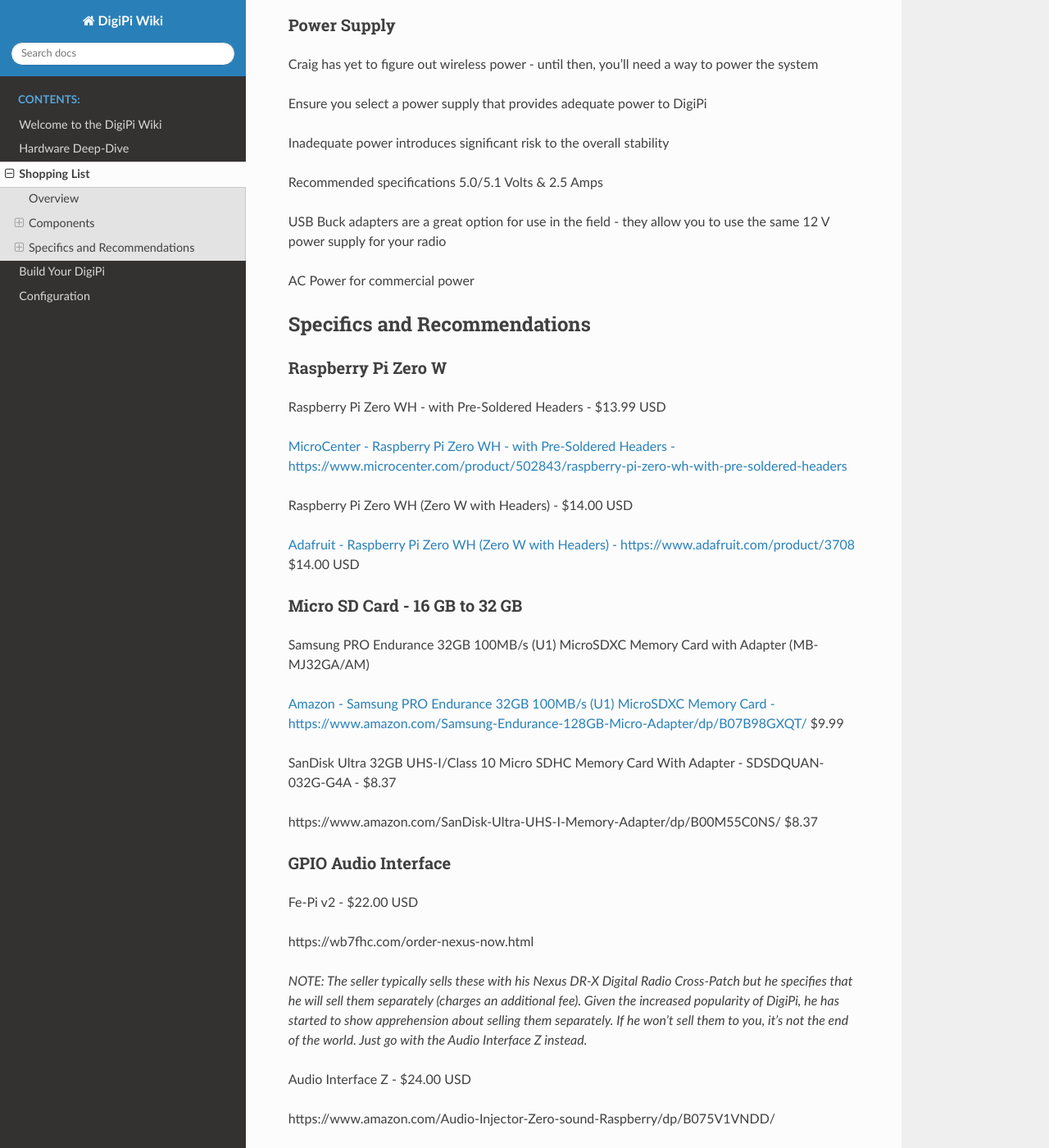
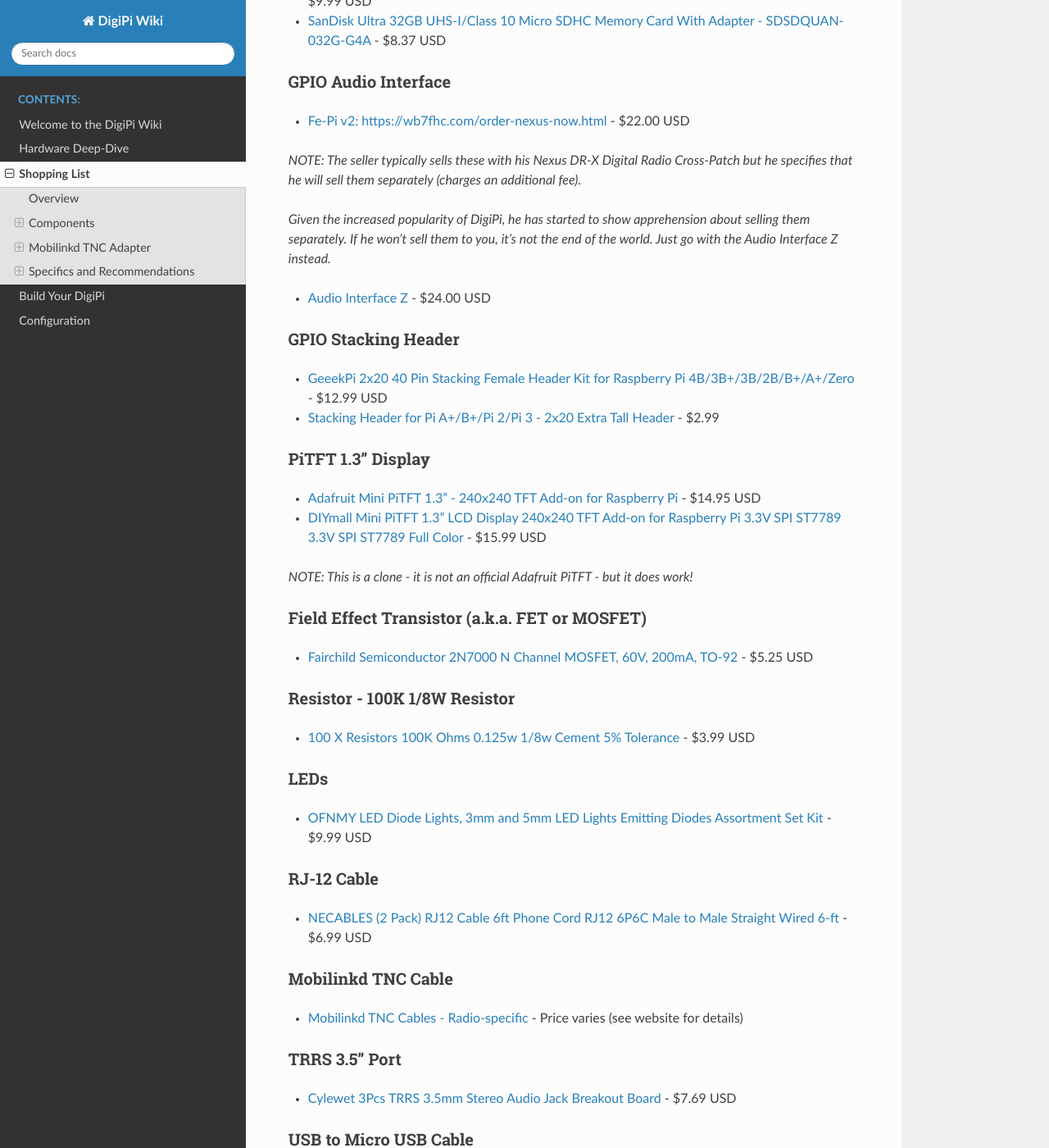
Before and after one commit to W4JEW/digipi-wiki, a Sphinx documentation site: the page built from source/shopping-list.md, in a window 1280 px wide and 1400 px high, scrolled down 3641 px. Shown: the whole window at 82% size. Built offline with Sphinx 7.4.7 and the Read the Docs theme 2.0.0, drawn with Linux system fonts in a browser that asks for light colours; some of the changed text lies outside the part shown.

```diff
--- a/source/shopping-list.md
+++ b/source/shopping-list.md
@@ -4,49 +4,35 @@
 
 If you are interested in building a DigiPi, it will require that you purchase several different components.
 
-
-
 NOTE: *Save yourself a lot of time and headaches - please use the supported hardware. Do not make substitutions unless otherwise specified. If you do not see that it is safe to substitute, then it isn't. Stick with what's listed.*
-
-
 
 The type of radio you intend to use can have a significant impact on the components that are required.
 
-
-
 Your radio will likely fall into one of three categories:
 
-- Supports CAT Control and Audio via USB
-- Supports CAT Control via USB but not Audio via USB
-- Does NOT support CAT Control or Audio via USB
-
-
+1. Supports CAT Control and Audio via USB
+2. Supports CAT Control via USB but not Audio via USB
+3. Does NOT support CAT Control or Audio via USB
 
 ## Components
 
-
-
 ### Raspberry Pi Zero W
 
-The brains and brawn of the operation - yes it does need to be a Zero W (ideally with pre-soldered headers)
+- The brains and brawn of the operation - yes it does need to be a Zero W (ideally with pre-soldered headers)
 
-*Craig specifically states the Raspberry Pi 3B/3B+/4 will NOT work with DigiPi*
-
-
+- *Craig specifically states the Raspberry Pi 3B/3B+/4 will NOT work with DigiPi*
 
 ### Micro SD Card - 16 GB to 32 GB
 
 You can safely buy a larger Micro SD Card, but 16 GB is more than sufficient
 
-Don't go the inexpensive route here! Buy a reputable brand.
+*Don't go the inexpensive route here! Buy a reputable brand.*
 
-Samsung Endurance are meant for use in demanding environments and are an excellent option!
+- Samsung Endurance are meant for use in demanding environments and are an excellent option!
 
-SanDisk Ultra or Extreme are also excellent options
+- SanDisk Ultra or Extreme are also excellent options
 
-Anything else...your mileage may vary
-
-
+- *Anything else - your mileage may vary! I have spoken!*
 
 ### GPIO Audio Interface
 
@@ -54,109 +40,89 @@ Anything else...your mileage may vary
 
 Two models have been tested:
 
-Fe-Pi v2
+- Fe-Pi v2
 
-Audio Interface Z
+- Audio Interface Z
 
-Testing has proven that GPIO-based audio interfaces yield superior results to the inexpensive USB sound card dongles
+- Testing has proven that GPIO-based audio interfaces yield superior results to the inexpensive USB sound card dongles
 
-USB sound card dongles may have similar chipsets, but vary dramatically in terms of build quality and adherence to specifications, hence why it we strongly encourage you to avoid using them
+- USB sound card dongles may have similar chipsets, but vary dramatically in terms of build quality and adherence to specifications, hence why it we strongly encourage you to avoid using them
 
-USB audio natively built into radios are an exception to this - they are very high quality and are not known exhibit the timing issues
-
-
+- USB audio natively built into radios are an exception to this - they are very high quality and are not known exhibit the timing issues
 
 ### GPIO Stacking Header
 
-*OPTIONAL if your radio includes integrated audio*
+- *OPTIONAL if your radio includes integrated audio*
 
-*MANDATORY if you need the GPIO audio interface*
+- *MANDATORY if you need the GPIO audio interface*
 
-Solder to the GPIO audio interface
+- Solder to the GPIO audio interface
 
-The supported GPIO audio interfaces do not include headers - they must be added
+- The supported GPIO audio interfaces do not include headers - they must be added
 
-This provides connectivity to the Raspberry Pi Zero W and display
+- This provides connectivity to the Raspberry Pi Zero W and display
 
-Select a straight-through model (not angled) that has a 40-pin female connector on one side and 40-pin male connector on the other end
-
-
+- Select a straight-through model (not angled) that has a 40-pin female connector on one side and 40-pin male connector on the other end
 
 ### PiTFT 1.3" Display
 
-Driven by Direwatch https://github.com/craigerl/direwatch written by none other than Craig - KM6LYW
+- Driven by  [Direwatch](https://github.com/craigerl/direwatch) written by none other than Craig - KM6LYW!
 
-Displays Direwolf/APRS/Packet activity on an Adafruit PiTFT display
+- Displays Direwolf/APRS/Packet activity on an Adafruit PiTFT display
 
-Default configuration is for the PiTFT 1.3" display (240x240 - ST7789)
+- Default configuration is for the PiTFT 1.3" display (240x240 - ST7789)
 
-Is also known to work with the Adafruit Mini-PiTFT Display (135x240)
-
-
+- Direwatch also known to work with the Adafruit Mini-PiTFT Display (135x240) but the smaller display isn't very practical
 
 ### Field Effect Transistor (a.k.a. FET or MOSFET)
 
-MANDATORY if your radio does not support CAT control via USB
+- MANDATORY if your radio does not support CAT control via USB
 
-Used to PTT your radio
+- Used to PTT your radio
 
-Don't be intimidated by the name - as Craig says "Don't let the name fool you - it's just a switch"
-
-
+- Don't be intimidated by the name - as Craig says *"Don't let the name fool you - it's just a switch"*
 
 ### Resistor - 100K 1/8W Resistor
 
-MANDATORY if your radio does not support CAT control via USB
+- *MANDATORY* if your radio does not support CAT control via USB
 
-Also used to PTT your radio
-
-
+- Also used to PTT your radio
 
 ### LEDs
 
 *OPTIONAL but very nice to have*
 
-Provide visual indication of PTT activity and Bluetooth status
+- Provide visual indication of PTT activity and Bluetooth status
 
-Recommended colors Red (1x) Green (1x) Blue (1x)
-
-
+- Recommended colors Red (1x) Green (1x) Blue (1x)
 
 ### RJ-12 Cable
 
-*MANDATORY if your radio does not support CAT control via USB*
+- *MANDATORY if your radio does not support CAT control via USB*
 
-Provides connectivity between DigiPi and your radio - ferrites recommended
+- Provides connectivity between DigiPi and your radio - ferrites recommended
 
-There's an alternative solution - see below
+- There's an alternative solution - see below
 
+## Mobilinkd TNC Adapter
 
+- *ALTERNATIVE to RJ-12 Cable*
 
-### Mobilinkd TNC Adapter
+- These are a great option as they allow you to use different radios interchangeably
 
-*ALTERNATIVE to RJ-12 Cable*
-
-These are a great option as they allow you to use different radios interchangeably
-
-Simply purchase the Mobilinkd cable(s) for your radio directly from Mobilinkd http://www.mobilinkd.com/
-
-
+- Simply purchase the Mobilinkd cable(s) for your radio directly from Mobilinkd `http://www.mobilinkd.com/`
 
 ### TRRS 3.5" Port
 
-MANDATORY if you opt for the Mobilinkd TNC cable
+- *MANDATORY* if you opt for the Mobilinkd TNC cable
 
-Provides physical connectivity to the Raspberry Pi Zero W and GPIO audio interface
-
-
+- Provides physical connectivity to the Raspberry Pi Zero W and GPIO audio interface
 
 ### USB to Micro USB Cable
 
 *MANDATORY if your radio does supports CAT Control and Audio via USB*
 
 You already knew this, right?
-
-
 
 ### Micro USB On-the-Go Hub
 
@@ -166,138 +132,96 @@ Just because it has a USB to Micro-USB adapter does not mean it will work
 
 It **MUST** be USB OTG, otherwise, it will not work with a Raspberry Pi Zero
 
-
-
 ### Power Supply
 
-Craig has yet to figure out wireless power - until then, you'll need a way to power the system
+Craig has yet to figure out wireless power - until then, you'll need a way to power the system.
 
-Ensure you select a power supply that provides adequate power to DigiPi
+- Ensure you select a power supply that provides *adequate* power to DigiPi.
 
-Inadequate power introduces significant risk to the overall stability
+- *Inadequate power introduces significant risk to the overall stability - you have been warned!*
 
-Recommended specifications 5.0/5.1 Volts & 2.5 Amps
+- Recommended specifications 5.0/5.1 Volts & 2.5 Amps
 
-USB Buck adapters are a great option for use in the field - they allow you to use the same 12 V power supply for your radio
+- USB Buck adapters are a great option for use in the field - they allow you to use the same 12 V power supply for your radio
 
-AC Power for commercial power
-
-
+- AC Power for commercial power
 
 ## Specifics and Recommendations
 
-
-
 ### Raspberry Pi Zero W
 
-Raspberry Pi Zero WH - with Pre-Soldered Headers - $13.99 USD
+- [MicroCenter - Raspberry Pi Zero WH - with Pre-Soldered Headers](https://www.microcenter.com/product/502843/raspberry-pi-zero-wh-with-pre-soldered-headers) - $13.99 USD
 
-[MicroCenter - Raspberry Pi Zero WH - with Pre-Soldered Headers - https://www.microcenter.com/product/502843/raspberry-pi-zero-wh-with-pre-soldered-headers](https://www.microcenter.com/product/502843/raspberry-pi-zero-wh-with-pre-soldered-headers)
-
-Raspberry Pi Zero WH (Zero W with Headers) - $14.00 USD
-
-[Adafruit - Raspberry Pi Zero WH (Zero W with Headers) - https://www.adafruit.com/product/3708](https://www.adafruit.com/product/3708) $14.00 USD
+- [Adafruit - Raspberry Pi Zero WH (Zero W with Headers)](https://www.adafruit.com/product/3708) - $14.00 USD
 
 ### Micro SD Card - 16 GB to 32 GB
 
-Samsung PRO Endurance 32GB 100MB/s (U1) MicroSDXC Memory Card with Adapter (MB-MJ32GA/AM)
+- [Samsung PRO Endurance 32GB 100MB/s (U1) MicroSDXC Memory Card - (MB-MJ32GA/AM)](https://www.amazon.com/Samsung-Endurance-128GB-Micro-Adapter/dp/B07B98GXQT/) - $9.99 USD
 
-[Amazon - Samsung PRO Endurance 32GB 100MB/s (U1) MicroSDXC Memory Card - https://www.amazon.com/Samsung-Endurance-128GB-Micro-Adapter/dp/B07B98GXQT/](https://www.amazon.com/Samsung-Endurance-128GB-Micro-Adapter/dp/B07B98GXQT/) $9.99
-
-SanDisk Ultra 32GB UHS-I/Class 10 Micro SDHC Memory Card With Adapter - SDSDQUAN-032G-G4A - $8.37
-
-https://www.amazon.com/SanDisk-Ultra-UHS-I-Memory-Adapter/dp/B00M55C0NS/ $8.37
+- [SanDisk Ultra 32GB UHS-I/Class 10 Micro SDHC Memory Card With Adapter - SDSDQUAN-032G-G4A](https://www.amazon.com/SanDisk-Ultra-UHS-I-Memory-Adapter/dp/B00M55C0NS/) - $8.37 USD
 
 ### GPIO Audio Interface
 
-Fe-Pi v2 - $22.00 USD
+- [Fe-Pi v2: https://wb7fhc.com/order-nexus-now.html](https://wb7fhc.com/order-nexus-now.html) - $22.00 USD
 
-https://wb7fhc.com/order-nexus-now.html
+*NOTE: The seller typically sells these with his Nexus DR-X Digital Radio Cross-Patch but he specifies that he will sell them separately (charges an additional fee).*
 
-*NOTE: The seller typically sells these with his Nexus DR-X Digital Radio Cross-Patch but he specifies that he will sell them separately (charges an additional fee). Given the increased popularity of DigiPi, he has started to show apprehension about selling them separately. If he won't sell them to you, it's not the end of the world. Just go with the Audio Interface Z instead.*
+*Given the increased popularity of DigiPi, he has started to show apprehension about selling them separately. If he won't sell them to you, it's not the end of the world. Just go with the Audio Interface Z instead.*
 
-Audio Interface Z - $24.00 USD
-
-https://www.amazon.com/Audio-Injector-Zero-sound-Raspberry/dp/B075V1VNDD/
+- [Audio Interface Z](https://www.amazon.com/Audio-Injector-Zero-sound-Raspberry/dp/B075V1VNDD/) - $24.00 USD
 
 ### GPIO Stacking Header
 
-GeeekPi 2x20 40 Pin Stacking Female Header Kit for Raspberry Pi 4B/3B+/3B/2B/B+/A+/Zero - $12.99 USD
+- [GeeekPi 2x20 40 Pin Stacking Female Header Kit for Raspberry Pi 4B/3B+/3B/2B/B+/A+/Zero](https://www.amazon.com/gp/product/B08GC18NMK/) - $12.99 USD
 
-https://www.amazon.com/gp/product/B08GC18NMK/
-
-Stacking Header for Pi A+/B+/Pi 2/Pi 3 - 2x20 Extra Tall Header - $2.99
-
-https://www.adafruit.com/product/1979
+- [Stacking Header for Pi A+/B+/Pi 2/Pi 3 - 2x20 Extra Tall Header](https://www.adafruit.com/product/1979/) - $2.99
 
 ### PiTFT 1.3" Display
 
-Adafruit Mini PiTFT 1.3" - 240x240 TFT Add-on for Raspberry Pi - $14.95 USD
+- [Adafruit Mini PiTFT 1.3" - 240x240 TFT Add-on for Raspberry Pi](https://www.adafruit.com/product/4484) - $14.95 USD
 
-https://www.adafruit.com/product/4484
-
-DIYmall Mini PiTFT 1.3" LCD Display 240x240 TFT Add-on for Raspberry Pi 3.3V SPI ST7789 3.3V SPI ST7789 Full Color - $15.99 USD
-
-https://www.amazon.com/gp/product/B08F9VD2GZ
+- [DIYmall Mini PiTFT 1.3" LCD Display 240x240 TFT Add-on for Raspberry Pi 3.3V SPI ST7789 3.3V SPI ST7789 Full Color](https://www.amazon.com/gp/product/B08F9VD2GZ/) - $15.99 USD
 
 *NOTE: This is a clone - it is not an official Adafruit PiTFT - but it does work!*
 
 ### Field Effect Transistor (a.k.a. FET or MOSFET)
 
-Fairchild Semiconductor 2N7000 N Channel MOSFET, 60V, 200mA, TO-92 - $5.25 USD
-
-https://www.amazon.com/gp/product/B00M1GP3X0/
+- [Fairchild Semiconductor 2N7000 N Channel MOSFET, 60V, 200mA, TO-92](https://www.amazon.com/gp/product/B00M1GP3X0/) - $5.25 USD
 
 ### Resistor - 100K 1/8W Resistor
 
-100 X Resistors 100K Ohms 0.125w 1/8w Cement 5% Tolerance - $3.99 USD
-
-https://www.amazon.com/Resistors-100K-0-125w-Cement-Tolerance/dp/B07FNGV914/
+- [100 X Resistors 100K Ohms 0.125w 1/8w Cement 5% Tolerance](https://www.amazon.com/Resistors-100K-0-125w-Cement-Tolerance/dp/B07FNGV914/) - $3.99 USD
 
 ### LEDs
 
-OFNMY LED Diode Lights, 3mm and 5mm LED Lights Emitting Diodes Assortment Set Kit - $9.99 USD
-
-https://www.amazon.com/gp/product/B07STBXZDD/?th=1
+- [OFNMY LED Diode Lights, 3mm and 5mm LED Lights Emitting Diodes Assortment Set Kit](https://www.amazon.com/gp/product/B07STBXZDD/?th=1) - $9.99 USD
 
 ### RJ-12 Cable
 
-NECABLES (2 Pack) RJ12 Cable 6ft Phone Cord RJ12 6P6C Male to Male Straight Wired 6-ft - $6.99 USD
-
-https://www.amazon.com/gp/product/B08BHVF6XS/
+- [NECABLES (2 Pack) RJ12 Cable 6ft Phone Cord RJ12 6P6C Male to Male Straight Wired 6-ft](https://www.amazon.com/gp/product/B08BHVF6XS/) - $6.99 USD
 
 ### Mobilinkd TNC Cable
 
-Mobilinkd TNC Cables - Radio-specific - Price varies (see website for details)
-
-https://store.mobilinkd.com/collections/tnc-cables
+- [Mobilinkd TNC Cables - Radio-specific](https://store.mobilinkd.com/collections/tnc-cables/) - Price varies (see website for details)
 
 ### TRRS 3.5" Port
 
-Cylewet 3Pcs TRRS 3.5mm Stereo Audio Jack Breakout Board - $7.69 USD
-
-https://www.amazon.com/gp/product/B01N7NDCVI/
+- [Cylewet 3Pcs TRRS 3.5mm Stereo Audio Jack Breakout Board](https://www.amazon.com/gp/product/B01N7NDCVI/) - $7.69 USD
 
 ### USB to Micro USB Cable
 
-Surely you have at least one of these laying around! :-)
+- *Surely you have at least one of these laying around! :-)*
 
 ### Micro USB On-the-Go Hub
 
-MakerSpot Micro USB OTG Hub for Raspberry Pi Zero 4 Port High Speed Sync and Extension Cable - $6.99 USD
-
-https://www.amazon.com/gp/product/B01JL837X8/
+- [MakerSpot Micro USB OTG Hub for Raspberry Pi Zero 4 Port High Speed Sync and Extension Cable](https://www.amazon.com/gp/product/B01JL837X8/) - $6.99 USD
 
 ### Power Supply
 
-Argon ONE Raspberry Pi Micro USB Cable Power Supply 5.25 Volts 3 Amps - $11.99 USD
+- [Argon ONE Raspberry Pi Micro USB Cable Power Supply 5.25 Volts 3 Amps](https://www.amazon.com/Argon-Raspberry-Listed-Power-Supply/dp/B07MC7B9X3/) - $11.99 USD
 
-https://www.amazon.com/Argon-Raspberry-Listed-Power-Supply/dp/B07MC7B9X3/
-
-NOTE: These are AWESOME! They are the highest quality power supplies you can purchase for a Raspberry PI! Buy a few of them if you have other Raspberry Pis and throw out any of the others you're currently using. (Just a recommendation - don't take our word for it!)
+*NOTE: These are AWESOME! They are the highest quality power supplies you can purchase for a Raspberry PI! Buy a few of them if you have other Raspberry Pis and throw out any of the others you're currently using. (Just a recommendation - don't take our word for it!)*
 
 ### Buck Converter
 
-Buck Converter 12v to 5v, DROK 5A USB Voltage Regulator - $9.99
-
-https://www.amazon.com/Converter-DROK-Regulator-Inverter-Transformer/dp/B01NALDSJ0/
+- [Buck Converter 12v to 5v, DROK 5A USB Voltage Regulator](https://www.amazon.com/Converter-DROK-Regulator-Inverter-Transformer/dp/B01NALDSJ0/) - $9.99
```
Also changed, not shown: README.md (added, +67 -0 lines).
